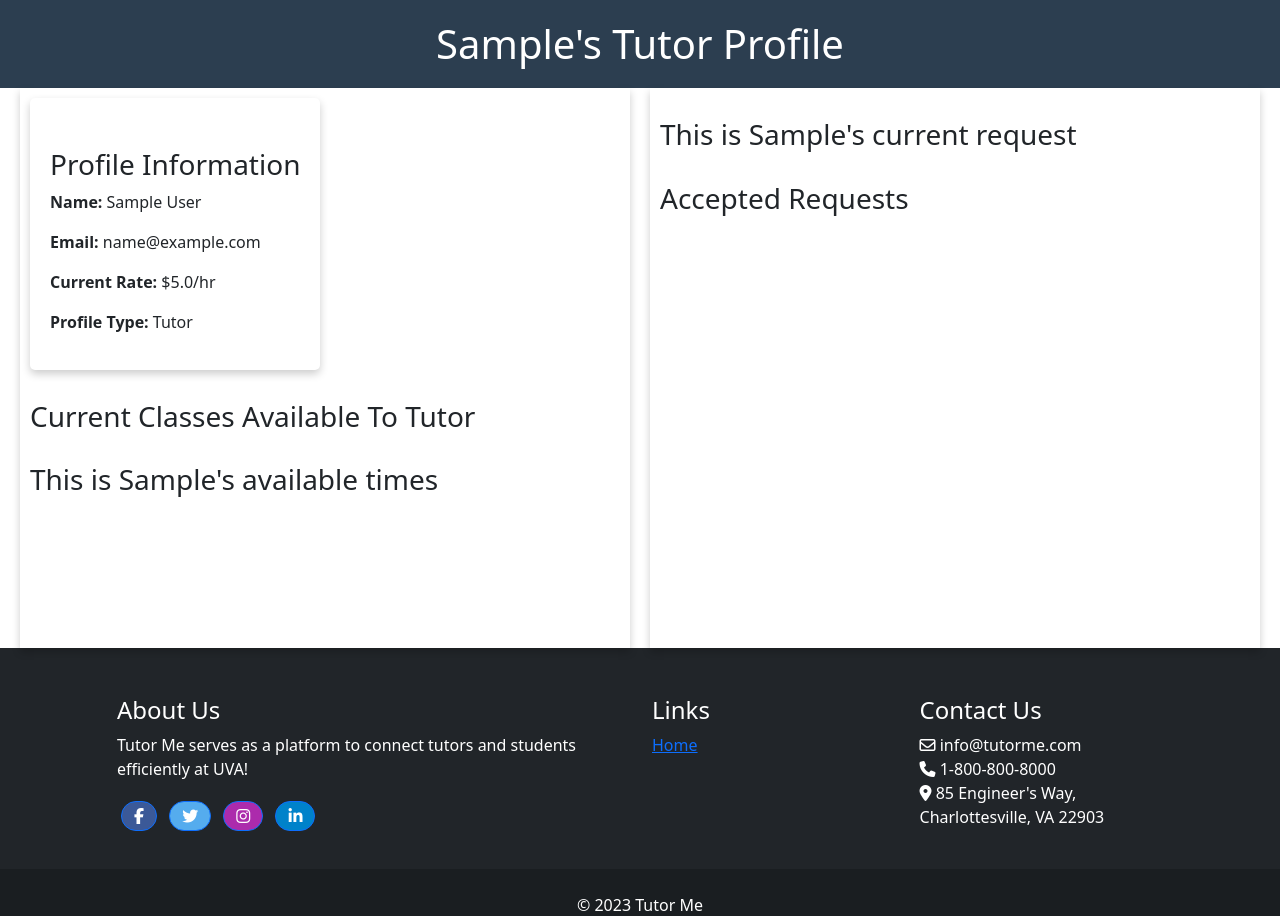
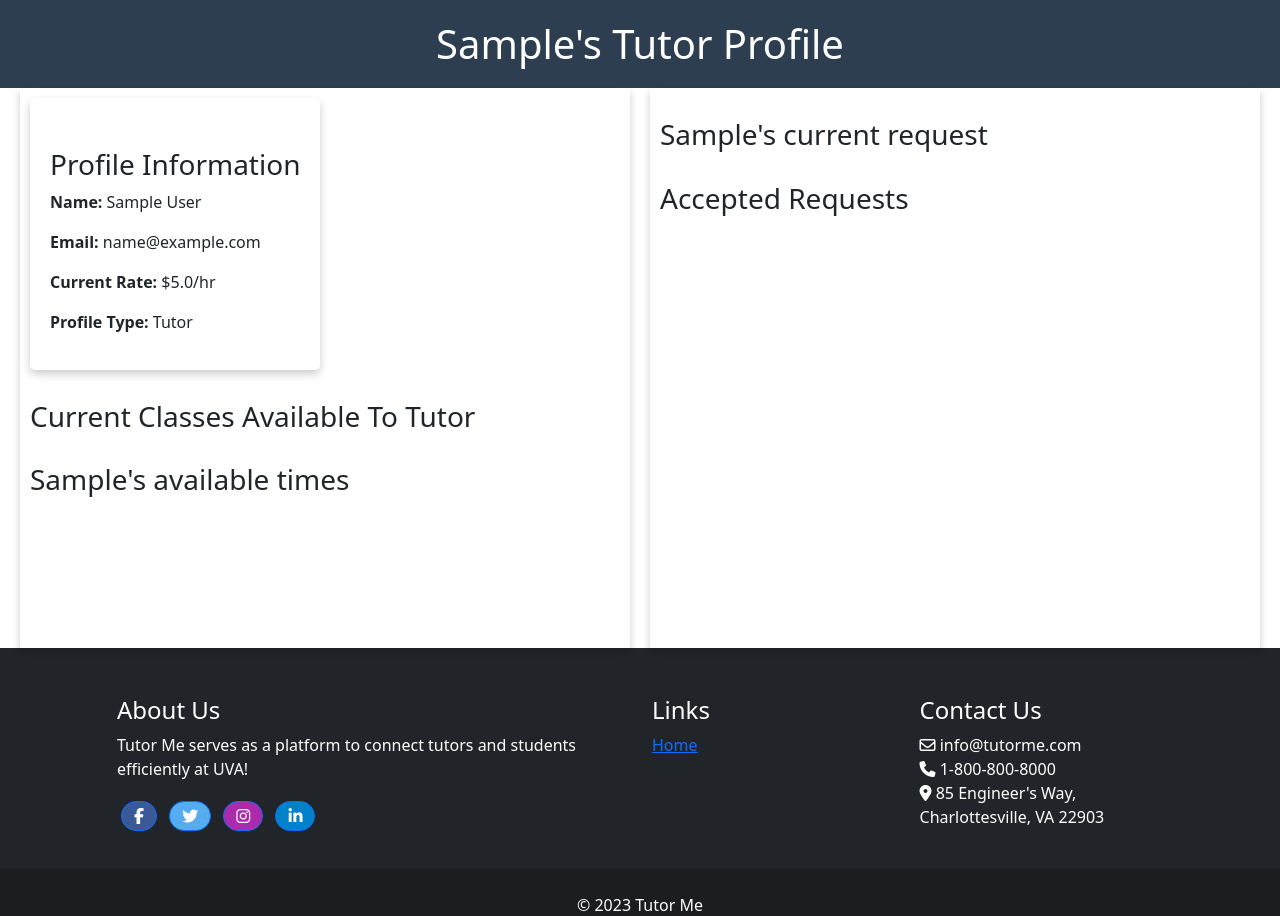
Before and after one commit to Zach-Russell/CS3240-Website, a Django app: page /welcome/1/tutor/ in a window 1280 px wide. Shown: the part 66-982 px from the top of the page. Run offline with Django 4.2, Linux system fonts and the light colour scheme; the visitor is signed in with stand-in values (Sample User, id 1); data that the repository does not hold is empty; some libraries are stand-ins or nearby versions.

Commit message:
took out redudant 'this is' in profile UI

```diff
--- a/welcome/templates/welcome/student.html
+++ b/welcome/templates/welcome/student.html
@@ -85,7 +85,7 @@
   </div>
 
   <div class = "profileSection requests">
-  <h2>This is {{user.first_name}}'s current request</h2>
+  <h2>{{user.first_name}}'s current request</h2>
   <ul style = "list-style-type: none;">
 
       {% for request in requests_list %}
--- a/welcome/templates/welcome/tutor.html
+++ b/welcome/templates/welcome/tutor.html
@@ -92,7 +92,7 @@
     </ul>
 
 
-    <h2>This is {{user.first_name}}'s available times</h2>
+    <h2>{{user.first_name}}'s available times</h2>
     <ul>
       {% for timings in user.schedule_set.first.tutorTimings %}
       <li>
@@ -110,7 +110,7 @@
     </div>
 
     <div class = "profileSection requests">
-    <h2>This is {{user.first_name}}'s current request</h2>
+    <h2>{{user.first_name}}'s current request</h2>
     <ul style = "list-style-type: none;">
 
         {% for request in requests_list %}
```
